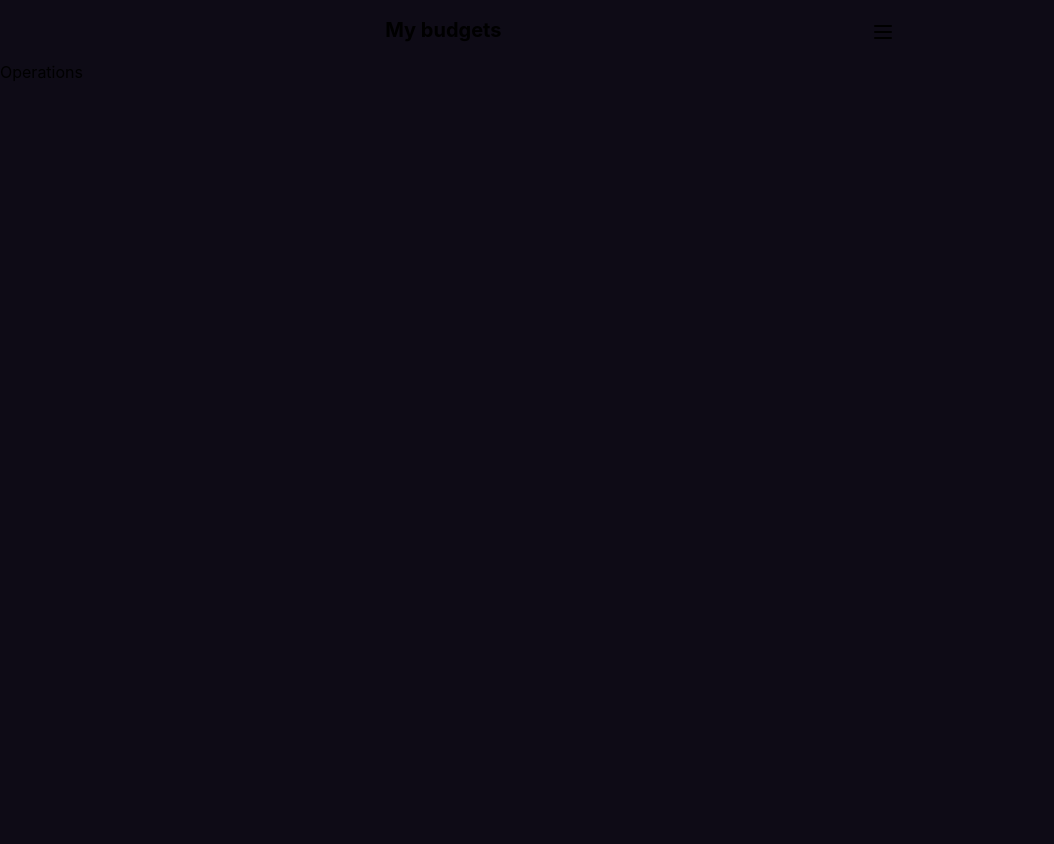
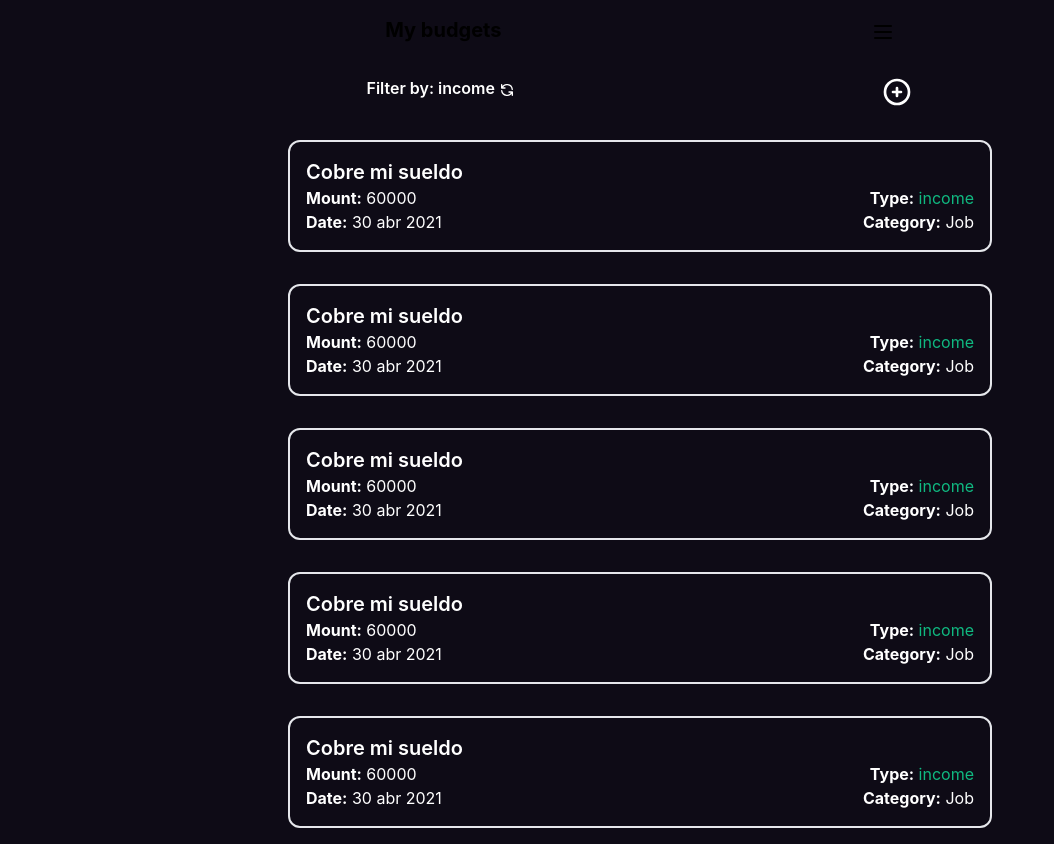
Before and after one commit to Dany-Rolon/ChallengeJS, a React (Create React App) app in the folder client/: page /operations in a window 1280 px wide. Shown: the whole page, without its empty margins (0-1054 px from the left). Before the commit the page ends 800 px from the top, so only its background shows below. Built offline with nearby package versions, Linux system fonts and the light colour scheme.

Commit message:
feat: Implement component

```diff
--- a/client/src/views/Operations.view.jsx
+++ b/client/src/views/Operations.view.jsx
@@ -1,7 +1,126 @@
-export default function Operations(){
-    return(
-        <div>
-            Operations
+import OperationList from '../components/OperationList'
+import { useEffect, useState } from 'react'
+
+export default function Operations() {
+
+    const [type, setType] = useState('income')
+    const [data, setData] = useState([
+        {
+            concept: 'Cobre mi sueldo',
+            mount: 60000,
+            date: '30 abr 2021',
+            type: 'expense',
+            category: 'Job'
+        },
+        {
+            concept: 'Cobre mi sueldo',
+            mount: 60000,
+            date: '30 abr 2021',
+            type: 'income',
+            category: 'Job'
+        },
+        {
+            concept: 'Cobre mi sueldo',
+            mount: 60000,
+            date: '30 abr 2021',
+            type: 'expense',
+            category: 'Job'
+        },
+        {
+            concept: 'Cobre mi sueldo',
+            mount: 60000,
+            date: '30 abr 2021',
+            type: 'expense',
+            category: 'Job'
+        },
+        {
+            concept: 'Cobre mi sueldo',
+            mount: 60000,
+            date: '30 abr 2021',
+            type: 'expense',
+            category: 'Job'
+        },
+        {
+            concept: 'Cobre mi sueldo',
+            mount: 60000,
+            date: '30 abr 2021',
+            type: 'expense',
+            category: 'Job'
+        },
+        {
+            concept: 'Cobre mi sueldo',
+            mount: 60000,
+            date: '30 abr 2021',
+            type: 'income',
+            category: 'Job'
+        },
+        {
+            concept: 'Cobre mi sueldo',
+            mount: 60000,
+            date: '30 abr 2021',
+            type: 'income',
+            category: 'Job'
+        },
+        {
+            concept: 'Cobre mi sueldo',
+            mount: 60000,
+            date: '30 abr 2021',
+            type: 'income',
+            category: 'Job'
+        },
+        {
+            concept: 'Cobre mi sueldo',
+            mount: 60000,
+            date: '30 abr 2021',
+            type: 'income',
+            category: 'Job'
+        },
+    ])
+    const [filterData, setFilterData] = useState([])
+
+    useEffect(() => {
+        let result = data.filter(item => item.type === type)
+        setFilterData(result)
+    }, [])
+
+    function onClick(e) {
+        e.preventDefault()
+        if (type === 'income') {
+            setType('expense')
+            setFilterData(data.filter(item => item.type === 'expense'))
+        } else {
+            setType('income')
+            setFilterData(data.filter(item => item.type === 'income'))
+        }
+    }
+
+    return (
+        <div className="text-white">
+            <Menu />
+            <OperationList data={filterData} />
         </div>
     )
+
+    function Menu() {
+        return (
+            <div className="w-full py-4 bg-jewel text-center font-semibold sticky top-0">
+                <div className="flex justify-evenly content-center|">
+                    <div className="flex">
+                        <h3 className="mr-1">Filter by:</h3>
+                        <div onClick={onClick} className="flex cursor-pointer">
+                            <h4>{type}</h4>
+                            <svg xmlns="http://www.w3.org/2000/svg" className="h-4 w-4 self-center mb-1 ml-1" fill="none" viewBox="0 0 24 24" stroke="currentColor">
+                                <path strokeLinecap="round" strokeLinejoin="round" strokeWidth={2} d="M4 4v5h.582m15.356 2A8.001 8.001 0 004.582 9m0 0H9m11 11v-5h-.581m0 0a8.003 8.003 0 01-15.357-2m15.357 2H15" />
+                            </svg>
+                        </div>
+                    </div>
+                    <button>
+                        <svg xmlns="http://www.w3.org/2000/svg" className="h-8 w-8" fill="none" viewBox="0 0 24 24" stroke="currentColor">
+                            <path strokeLinecap="round" strokeLinejoin="round" strokeWidth={2} d="M12 9v3m0 0v3m0-3h3m-3 0H9m12 0a9 9 0 11-18 0 9 9 0 0118 0z" />
+                        </svg>
+                    </button>
+                </div>
+            </div>
+        )
+    }
 }
```
